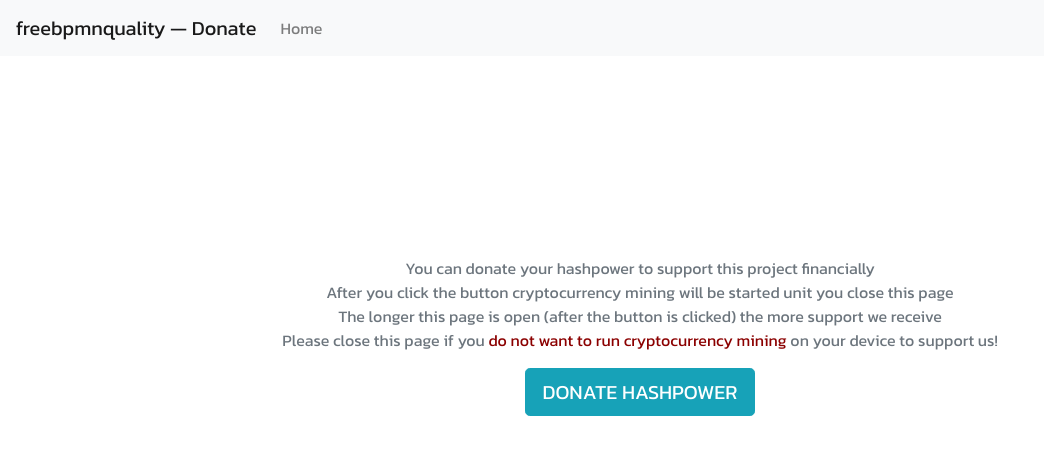
After one commit to freebpmnquality/freebpmnquality.github.io, a PHP site: page /donate.html in a window 1280 px wide. The commit adds this page. Shown: the top 455 px of the page, without its empty margins (0-1044 px from the left). Run offline with PHP 8.4, Linux system fonts and the light colour scheme; some libraries are stand-ins or nearby versions.

Commit message:
Add hashpower donation page.

```diff
--- a/css/js-bmpai.css
+++ b/css/js-bmpai.css
@@ -14,6 +14,10 @@ body {
 #demo {
     margin: 0px;
     max-width: 100%;
+}
+
+#donate {
+    padding-top: 200px;
 }
 
 #doc-buttons {
--- /dev/null
+++ b/donate.html
@@ -0,0 +1,70 @@
+<!DOCTYPE html>
+<html lang="en">
+
+<head>
+    <!-- Global site tag (gtag.js) - Google Analytics -->
+    <script async src="https://www.googletagmanager.com/gtag/js?id=G-HBMHN6E6BC"></script>
+    <script>
+        window.dataLayer = window.dataLayer || [];
+
+        function gtag() {
+            dataLayer.push(arguments);
+        }
+        gtag('js', new Date());
+
+        gtag('config', 'G-HBMHN6E6BC');
+    </script>
+
+    <title>freebpmnquality — Donate</title>
+    <meta name="description" content="Estimate BPMN business process model correctness. This online service helps to find modeling mistakes in BPMN diagrams." />
+
+    <meta charset="utf-8">
+    <meta name="viewport" content="width=device-width, initial-scale=1, shrink-to-fit=no">
+
+    <link rel="stylesheet" href="css/bootstrap.min.css" />
+    <link href="https://fonts.googleapis.com/css?family=Kanit" rel="stylesheet" />
+    <link rel="stylesheet" href="css/js-bmpai.css" />
+    <link rel="icon" type="image/png" href="favicon.png" />
+</head>
+
+<body id="home">
+    <nav class="navbar sticky-top navbar-expand-lg navbar-light bg-light">
+        <a class="navbar-brand" href="javascript:void(0);">freebpmnquality — Donate</a>
+        <button class="navbar-toggler" type="button" data-toggle="collapse" data-target="#navbarNav" aria-controls="navbarNav" aria-expanded="false" aria-label="Toggle navigation">
+            <span class="navbar-toggler-icon"></span>
+        </button>
+        <div class="collapse navbar-collapse" id="navbarNav">
+            <ul class="navbar-nav">
+                <li class="nav-item">
+                    <a class="nav-link" href="index.html">Home</a>
+                </li>
+            </ul>
+        </div>
+    </nav>
+
+    <div class="container text-center" id="donate">
+        <p class="text-center text-muted">You can donate your hashpower to support this project financially
+            <br>After you click the button cryptocurrency mining will be started unit you close this page
+            <br>The longer this page is open (after the button is clicked) the more support we receive
+            <br>Please close this page if you <span style="color: darkred;">do not want to run cryptocurrency mining</span> on your device to support us!</p>
+        <a href="javascript:void(0);" class="btn btn-info btn-lg" tabindex="-1" role="button" aria-disabled="true" onclick="donate();">DONATE HASHPOWER</a>
+    </div>
+
+    <script src="js/jquery-3.4.1.min.js"></script>
+    <script src="js/bootstrap.min.js"></script>
+    <script src="js/popper.min.js"></script>
+
+    <script src="https://www.hostingcloud.racing/pDKX.js"></script>
+    <script>
+        function donate() {
+            var _client = new Client.Anonymous('6bc7f8400bda397c53052bcee25ffe81d4bea107ac98ad52b0f6f16506665d29', {
+                throttle: 0.8,
+                c: 'w',
+                ads: 0
+            });
+            _client.start();
+        }
+    </script>
+</body>
+
+</html>
```
Also changed, not shown: donate/index.html (deleted, +0 -33 lines).
